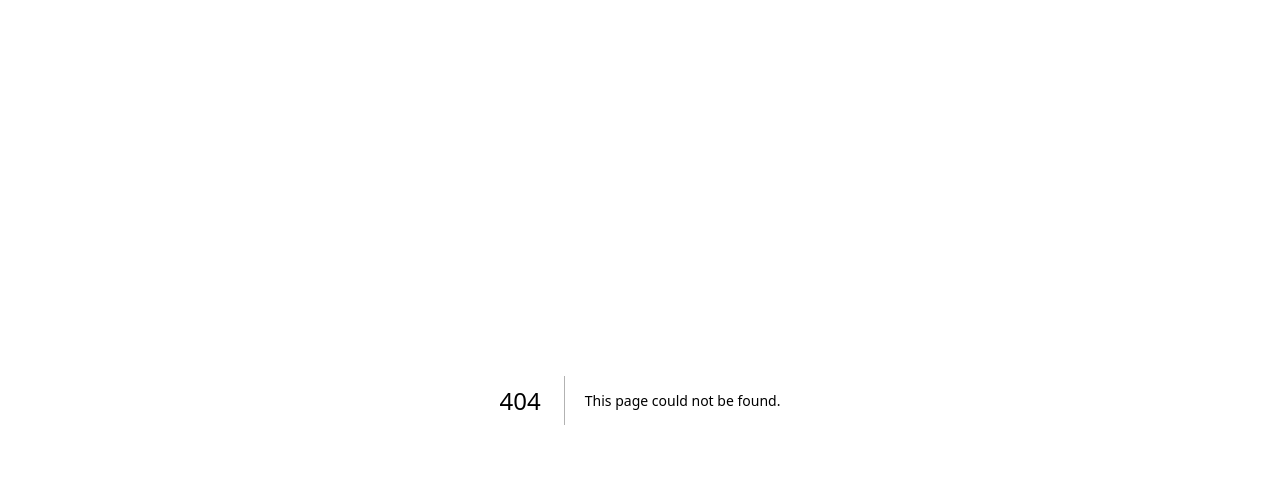
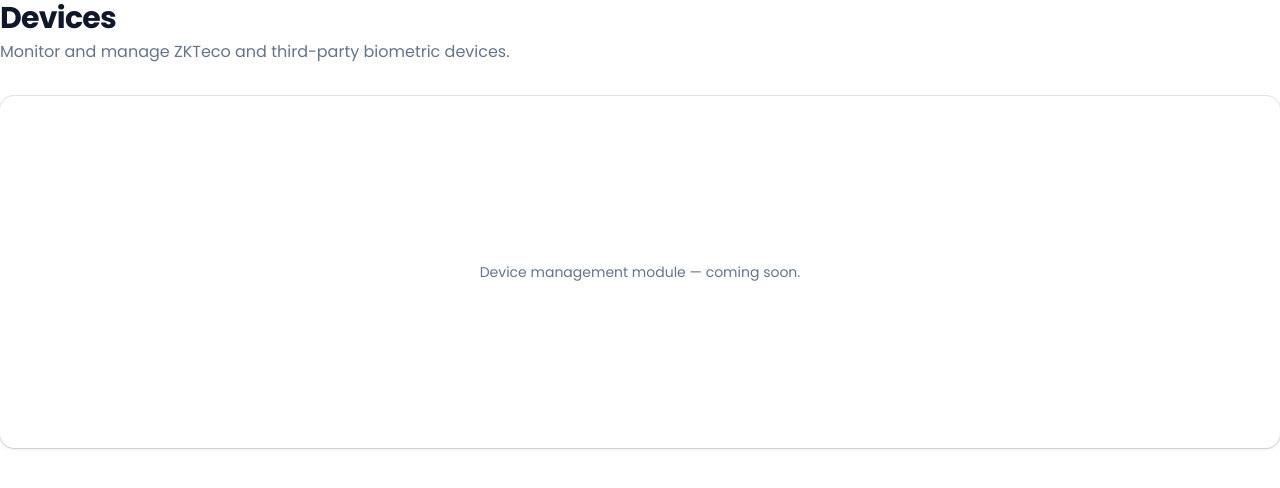
Before and after one commit to Kurtis1955/clock-attendance-ui, a Next.js app: page /devices in a window 1280 px wide. Before the commit this address had no page. Shown: the top 488 px of the page. Built offline with nearby package versions, Linux system fonts and the light colour scheme.

Commit message:
Create page.tsx

```diff
--- /dev/null
+++ b/app/(app)/devices/page.tsx
@@ -0,0 +1,18 @@
+import { PageHeader } from "@/components/layout/PageHeader"
+import { Card, CardContent } from "@/components/ui/card"
+
+export default function DevicesPage() {
+  return (
+    <div>
+      <PageHeader
+        title="Devices"
+        description="Monitor and manage ZKTeco and third-party biometric devices."
+      />
+      <Card className="border-slate-200 shadow-sm">
+        <CardContent className="flex min-h-[320px] items-center justify-center p-8 text-[#64748b]">
+          Device management module — coming soon.
+        </CardContent>
+      </Card>
+    </div>
+  )
+}
```
